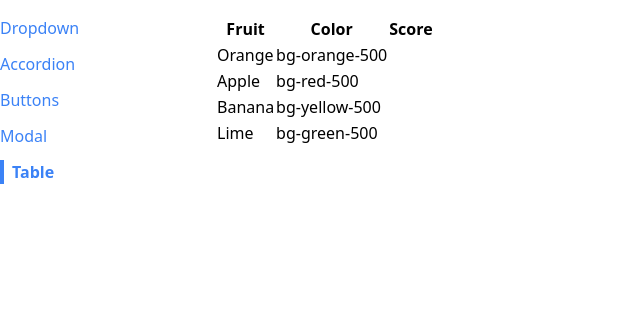
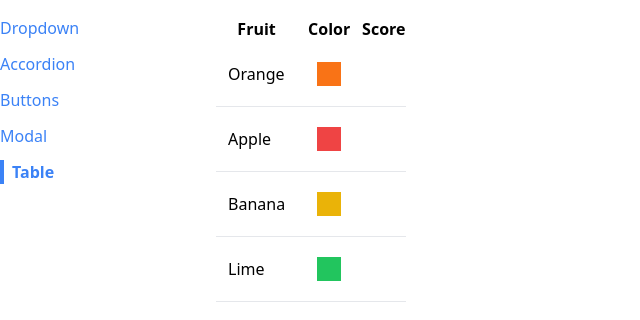
Before and after one commit to CocoTapi/modern_react_2023, a React (Create React App) app in the folder section_15/: page /table in a window 1280 px wide. Shown: the top 320 px of the page, without its empty margins (0-640 px from the left). Built offline with nearby package versions, Linux system fonts and the light colour scheme.

Commit message:
added styling for the table

```diff
--- a/section_15/src/components/Table.js
+++ b/section_15/src/components/Table.js
@@ -1,18 +1,20 @@
 function Table({ data }) {
   const renderedRows = data.map((fruit) => {
     return (
-      <tr key={fruit.name}>
-        <td>{fruit.name}</td>
-        <td>{fruit.color}</td>
-        <td>{fruit.score}</td>
+      <tr className="border-b" key={fruit.name}>
+        <td className="p-3">{fruit.name}</td>
+        <td className="p-3">
+          <div className={`p-3 m-2 ${fruit.color}`}></div>
+        </td>
+        <td className="p-3">{fruit.score}</td>
       </tr>
     )
   })
 
   return (
-    <table>
+    <table className="table-auto border-spacing-2">
       <thead>
-        <tr>
+        <tr className="border-b2">
           <th>Fruit</th>
           <th>Color</th>
           <th>Score</th>
```
